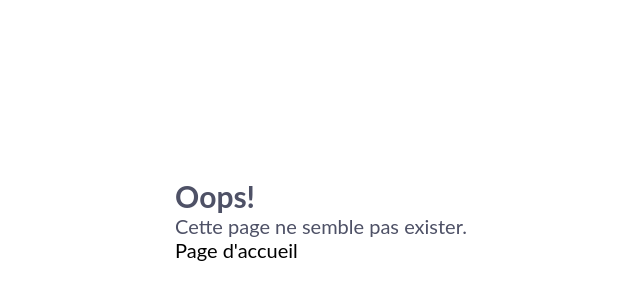
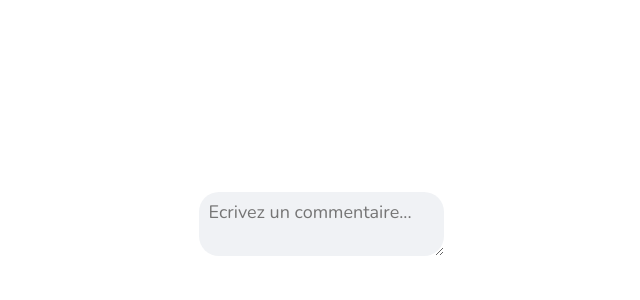
Before and after one commit to Flore-06/P7-Groupomania, a React (Create React App) app in the folder frontend/: page /create-comment in a window 1280 px wide. Shown: the part 180-480 px from the top of the page, without its empty margins (319-959 px from the left). Built offline with nearby package versions, Linux system fonts and the light colour scheme.

Commit message:
ajout du composant Comment sous les posts

```diff
--- a/frontend/src/App.js
+++ b/frontend/src/App.js
@@ -10,6 +10,7 @@ import RequireAuth from './components/RequireAuth';
 import { Routes, Route } from 'react-router-dom';
 import CreatePost from './components/Creation';
 import PublishPost from './components/PublishedPosts';
+import CreateComment from './components/Comment';
 
 const ROLES = {
   'User': 2001,
@@ -27,6 +28,7 @@ function App() {
         <Route path="register" element={<Register />} />
         <Route path="create-post" element={<CreatePost />} />
         <Route path="publish-post" element={<PublishPost />} />
+        <Route path="create-comment" element={<CreateComment />} />
         <Route path="unauthorized" element={<Unauthorized />} />
 
         {/* we want to protect these routes */}
--- /dev/null
+++ b/frontend/src/components/Comment.js
@@ -0,0 +1,62 @@
+import { useState } from 'react';
+import { useNavigate, useLocation } from 'react-router-dom';
+
+import axios from '../api/axios';
+const CREATE_COMMENT_URL = '/comment';
+
+const CreateComment = () => {
+
+    const navigate = useNavigate();
+    const location = useLocation();
+    const from = location.state?.from?.pathname || "/create-comment";
+
+    const [message, setMessage] = useState('');
+
+    const handleSubmit = async (e) => {
+        e.preventDefault();
+
+        try {
+            const userId = localStorage.getItem('userId');
+
+            const response = await axios.post(CREATE_COMMENT_URL,
+                JSON.stringify({ userId, message }),
+                {
+                    headers: { 'Content-Type': 'application/json' },
+                    withCredentials: true
+                }
+            );
+            console.log(JSON.stringify(response?.data));
+            //console.log(JSON.stringify(response));
+
+            setMessage('');
+            navigate(from, { replace: true });
+        } catch (err) {
+            console.log(err);
+        }
+    }
+
+    return (
+
+        <form onSubmit={handleSubmit}>
+        <div className="post-advice__comment"  >
+            <div className="comment-info__user">
+                <label htmlFor="message" className='label-comment'>
+                    <textarea
+                        id="message"
+                        placeholder="Ecrivez un commentaire..."
+                        onChange={(e) => setMessage(e.target.value)}
+                        value={message}
+                        required
+                        className="comment-text comment-textarea"
+                        aria-label="Un champ de texte pour commenter"
+                    ></textarea>
+                </label>
+            </div>
+        </div>
+
+        </form>
+
+    )
+}
+
+export default CreateComment
--- a/frontend/src/components/PublishedPosts.js
+++ b/frontend/src/components/PublishedPosts.js
@@ -4,6 +4,8 @@ import { faThumbsUp, faThumbsDown, faComment, faUser, faEllipsisH, faPenToSquare
 import { FontAwesomeIcon } from "@fortawesome/react-fontawesome";
 
 import axios from '../api/axios';
+import { Routes, Route } from 'react-router-dom';
+import CreateComment from "./Comment";
 
 const LOAD_POST_URL = '/posts';
 
@@ -129,26 +131,27 @@ const PublishPost = () => {
                                 </label>
                             </div>
 
+                            <Routes>
+                                <Route path="*" element={<CreateComment />} />
+                            </Routes>
+
                             <div className="post-advice__comment"  >
                                 <div className="comment-info__user">
                                     <FontAwesomeIcon icon={faUser} className="icone-a-gauche icone-contour"/>
                                     <div className="comment__name-date">
                                         <p className="comment-user-name">Prénom Nom</p>
-                                        <p className="published-date">Publié le 19/10/2022</p>
                                     </div>
                                 </div>
-
                                 <p className="comment-text">This is my comment</p>
                             </div>
+
                             <div className="post-advice__comment"  >
                                 <div className="comment-info__user">
                                     <FontAwesomeIcon icon={faUser} className="icone-a-gauche icone-contour"/>
                                     <div className="comment__name-date">
                                         <p className="comment-user-name">Prénom Nom</p>
-                                        <p className="published-date">Publié le 20/10/2022</p>
                                     </div>
                                 </div>
-
                                 <p className="comment-text">Génial !</p>
                             </div>
 
--- a/frontend/src/index.css
+++ b/frontend/src/index.css
@@ -417,6 +417,17 @@ text-decoration: none;
     border-radius: 1rem;
     padding: 8px 10px;
     font-size: 18px;
+    border: none;
+    width: 100%;
+}
+
+.comment-textarea {
+    margin-bottom: -5px;
+}
+
+.label-comment {
+    width: 100%;
+    padding: 0;
 }
 
 
```
